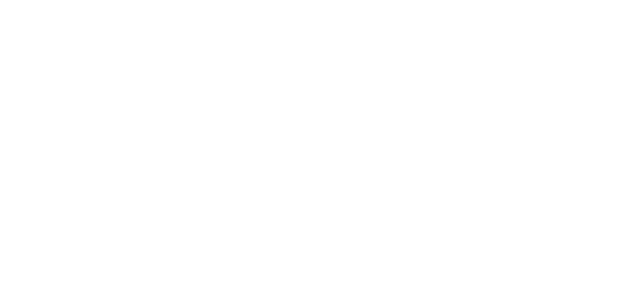
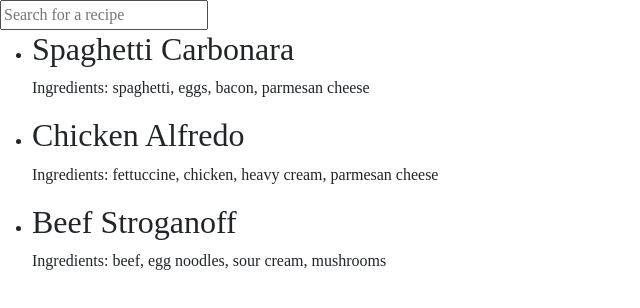
Before and after one commit to keyu1021/campus-budget-eats, a React (Create React App) app: page /findrecipe in a window 1280 px wide. Before the commit this address had no page. Shown: the top 308 px of the page, without its empty margins (0-640 px from the left). Built offline with nearby package versions, Linux system fonts and the light colour scheme; a web font is replaced by a local one.

Commit message:
used module.css for ingredient page

```diff
--- a/src/App.js
+++ b/src/App.js
@@ -6,6 +6,7 @@ import Register from "./components/Register";
 import Welcome from "./components/Welcome";
 import Home from "./components/Home";
 import Ingredients from "./components/Ingredients";
+import FindRecipe from "./components/FindRecipe";
 
 function App() {
   return (
@@ -16,6 +17,7 @@ function App() {
         <Route path="/register" element={<Register />} />
         <Route path="/home" element={<Home />} />
         <Route path="/ingredients" element={<Ingredients />} />
+        <Route path="/findrecipe" element={<FindRecipe />} />
       </Routes>
     </BrowserRouter>
   );
--- a/src/components/FindRecipe.js
+++ b/src/components/FindRecipe.js
@@ -0,0 +1,56 @@
+import React from "react";
+import styles from "../styles/FindRecipe.module.css";
+import { useState } from "react";
+
+const recipes = [
+  {
+    name: "Spaghetti Carbonara",
+    ingredients: ["spaghetti", "eggs", "bacon", "parmesan cheese"],
+  },
+  {
+    name: "Chicken Alfredo",
+    ingredients: ["fettuccine", "chicken", "heavy cream", "parmesan cheese"],
+  },
+  {
+    name: "Beef Stroganoff",
+    ingredients: ["beef", "egg noodles", "sour cream", "mushrooms"],
+  },
+  // add more recipes here
+];
+
+function FindRecipe() {
+  const [searchTerm, setSearchTerm] = useState("");
+
+  const handleSearch = (event) => {
+    setSearchTerm(event.target.value);
+  };
+
+  const filteredRecipes = recipes.filter((recipe) =>
+    recipe.name.toLowerCase().includes(searchTerm.toLowerCase())
+  );
+
+  return (
+    <>
+      <div className={styles.searchBar}>
+        <input
+          type="text"
+          placeholder="Search for a recipe"
+          value={searchTerm}
+          onChange={handleSearch}
+        />
+      </div>
+      <div className={styles.container}>
+        <ul className={styles.recipeList}>
+          {filteredRecipes.map((recipe, index) => (
+            <li key={index} className={styles.recipeItem}>
+              <h2>{recipe.name}</h2>
+              <p>Ingredients: {recipe.ingredients.join(", ")}</p>
+            </li>
+          ))}
+        </ul>
+      </div>
+    </>
+  );
+}
+
+export default FindRecipe;
--- a/src/components/Ingredients.js
+++ b/src/components/Ingredients.js
@@ -1,6 +1,7 @@
 import React from "react";
-import "../styles/Ingredients.css";
+import styles from "../styles/Ingredients.module.css";
 import Navigation from "./assets/Navigation";
+//import "../styles/Ingredients.css";
 
 const ingredientsData = [
   {
@@ -69,25 +70,25 @@ const ingredientsData = [
 ];
 
 const Ingredient = ({ name, price, unit, icon }) => (
-  <div className="ingredient">
-    <img src={icon} className="ingredient-icon" />
-    <div className="ingredient-name">{name}</div>
-    <div className="ingredient-price">
+  <div className={styles.ingredient}>
+    <img src={icon} className={styles.ingredientIcon} />
+    <div className={styles.ingredientName}>{name}</div>
+    <div className={styles.ingredientPrice}>
       ${price}/{unit}
     </div>
   </div>
 );
 
-// The list component for Ingredients
 const Ingredients = () => {
   return (
-    <div className="ingredients-page">
+    <div className={styles.ingredientsPage}>
       <Navigation />
-      <h1 className="ingredients-header">Your Weekly Grocery Picks</h1>
-      <button className="turn-recipes-btn">Turn into Recipes</button>
-      <div className="ingredients-container">
-        {ingredientsData.map((ingredient) => (
+      <h1 className={styles.ingredientsHeader}>Your Weekly Grocery Picks</h1>
+      <button className={styles.turnRecipesBtn}>Turn into Recipes</button>
+      <div className={styles.ingredientsContainer}>
+        {ingredientsData.map((ingredient, index) => (
           <Ingredient
+            key={index} // It's important to provide a unique key for list items
             name={ingredient.name}
             price={ingredient.price}
             unit={ingredient.unit}
--- a/src/styles/Ingredients.css
+++ /dev/null
@@ -1,68 +0,0 @@
-/* Ingredients.css */
-
-.ingredients-page {
-  padding: 20px;
-  background: #f5f5f5;
-}
-
-.ingredients-header {
-  text-align: center;
-  margin-bottom: 20px;
-  color: #333;
-}
-
-.ingredients-container {
-  display: grid;
-  grid-template-columns: repeat(3, 1fr); /* 3 columns layout */
-  gap: 20px; /* Space between cards */
-  justify-items: center; /* Center cards horizontally */
-}
-
-.ingredient {
-  border: 1px solid #ddd;
-  border-radius: 8px; /* Rounded corners */
-  padding: 10px;
-  background: #ffffff;
-  box-shadow: 0 2px 4px rgba(0, 0, 0, 0.1); /* Simple box shadow for depth */
-  text-align: center; /* Centering text */
-  transition: transform 0.2s; /* Animation on hover */
-}
-
-.ingredient:hover {
-  transform: translateY(-5px); /* Slight raise effect on hover */
-}
-
-.ingredient-icon {
-  max-width: 50px; /* Maximum width for the icon */
-  height: auto; /* Maintain aspect ratio */
-  margin-bottom: 10px; /* Space between icon and text */
-}
-
-.ingredient-name {
-  font-weight: bold;
-  margin-bottom: 5px; /* Space between name and price */
-}
-
-.ingredient-price {
-  color: #555;
-  font-size: 0.9em;
-}
-
-.turn-recipes-btn {
-  display: block;
-  width: max-content;
-  padding: 10px 20px;
-  margin: 30px auto; /* Center button horizontally */
-  color: white;
-  border: none;
-  border-radius: 5px;
-  cursor: pointer;
-  text-transform: uppercase; /* Uppercase text for the button */
-  font-weight: bold;
-  text-decoration: none;
-  background-color: lightgrey; /* Blue */
-}
-
-.turn-recipes-btn:hover {
-  background-color: lightblue; /* Darker blue on hover */
-}
--- a/src/styles/Ingredients.module.css
+++ b/src/styles/Ingredients.module.css
@@ -0,0 +1,66 @@
+.ingredientsPage {
+  padding: 20px;
+  background: #f5f5f5;
+}
+
+.ingredientsHeader {
+  text-align: center;
+  margin-bottom: 20px;
+  color: #333;
+}
+
+.ingredientsContainer {
+  display: grid;
+  grid-template-columns: repeat(3, 1fr); /* 3 columns layout */
+  gap: 20px; /* Space between cards */
+  justify-items: center; /* Center cards horizontally */
+}
+
+.ingredient {
+  border: 1px #ddd;
+  border-radius: 10px; /* Rounded corners */
+  padding: 10px;
+  background: #ffffff;
+  box-shadow: 0 2px 4px rgba(0, 0, 0, 0.1); /* Simple box shadow for depth */
+  text-align: center; /* Centering text */
+  transition: transform 0.2s; /* Animation on hover */
+}
+
+.ingredient:hover {
+  transform: translateY(-5px); /* Slight raise effect on hover */
+}
+
+.ingredientIcon {
+  max-width: 50px; /* Maximum width for the icon */
+  height: auto; /* Maintain aspect ratio */
+  margin-bottom: 10px; /* Space between icon and text */
+}
+
+.ingredientName {
+  font-weight: bold;
+  margin-bottom: 5px; /* Space between name and price */
+}
+
+.ingredientPrice {
+  color: #555;
+  font-size: 0.9em;
+}
+
+.turnRecipesBtn {
+  display: block;
+  width: max-content;
+  padding: 10px 20px;
+  margin: 30px auto; /* Center button horizontally */
+  color: white;
+  border: none;
+  border-radius: 5px;
+  cursor: pointer;
+  text-transform: uppercase; /* Uppercase text for the button */
+  font-weight: bold;
+  text-decoration: none;
+  background-color: lightgrey; /* Blue */
+}
+
+.turnRecipesBtn:hover {
+  background-color: lightblue; /* Darker blue on hover */
+}
```
